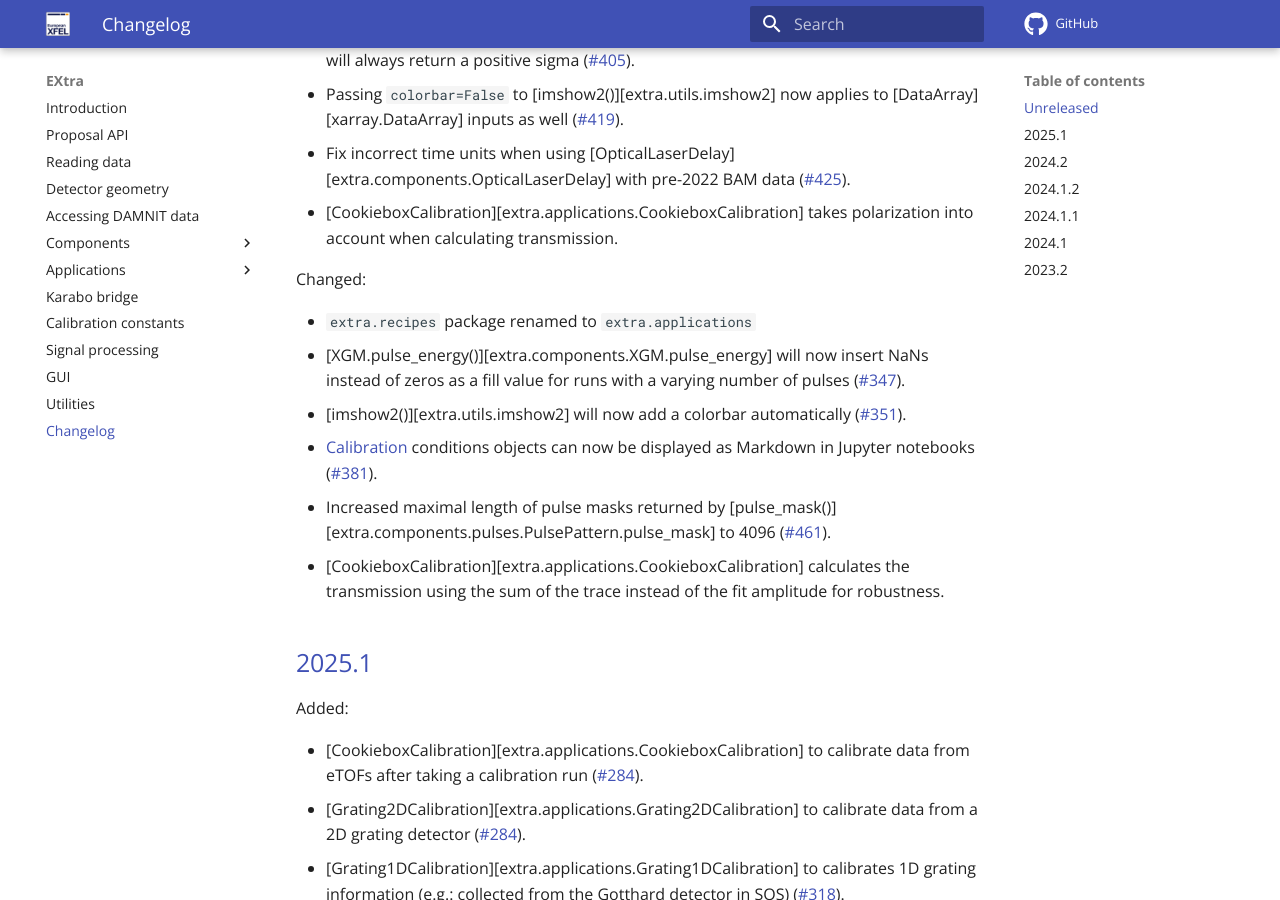
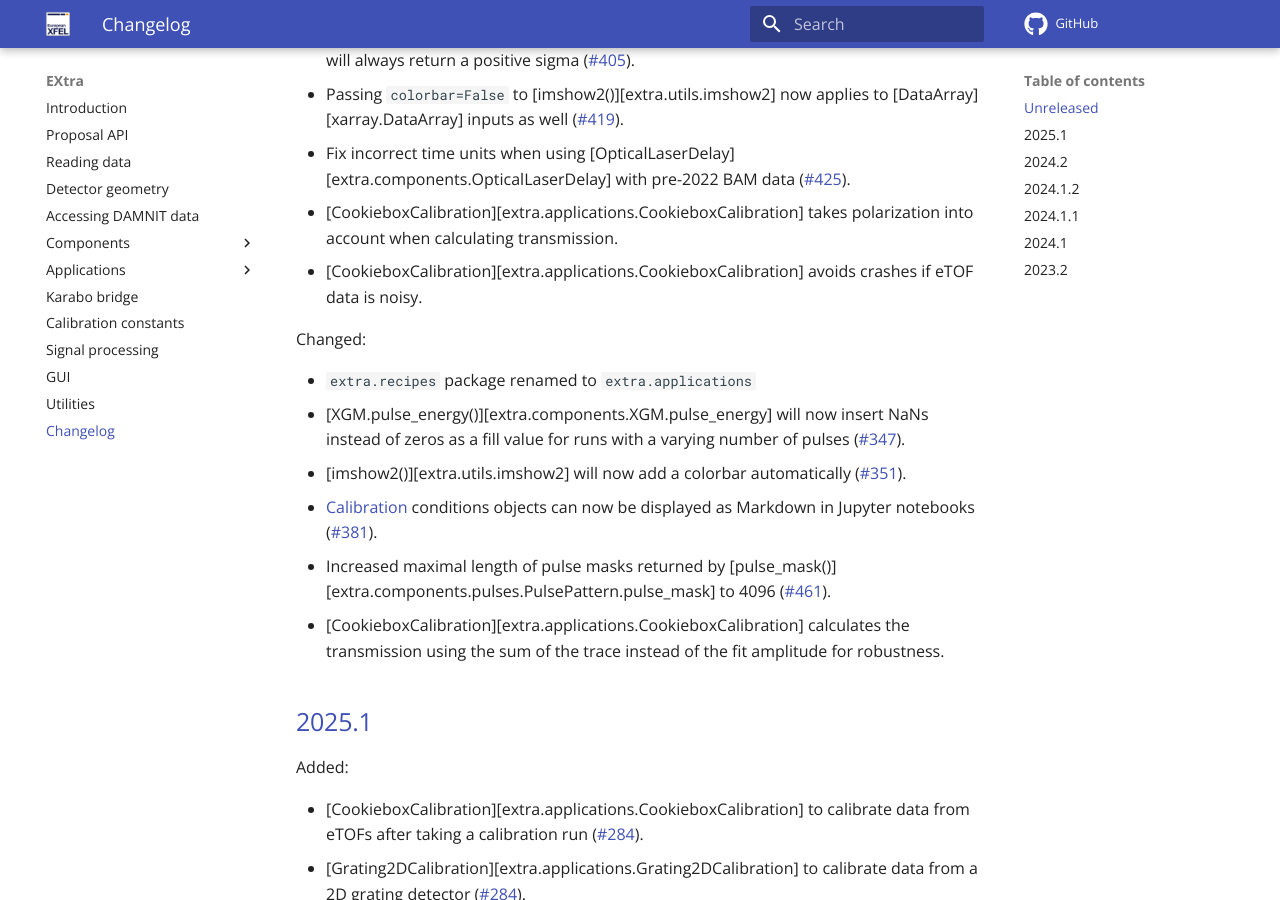
Before and after one commit to European-XFEL/EXtra, an MkDocs documentation site: the page built from docs/changelog.md, in a window 1280 px wide and 900 px high, scrolled down 1302 px. Built offline with MkDocs 1.6.1 and Material for MkDocs 9.7.7, drawn with Linux system fonts in a browser that asks for light colours; emoji names are drawn with the system emoji font; comment, search, counter and statistics services are not loaded.

Commit message:
Adapted change log

```diff
--- a/docs/changelog.md
+++ b/docs/changelog.md
@@ -52,6 +52,7 @@ Fixed:
   with pre-2022 BAM data (!425).
 - [CookieboxCalibration][extra.applications.CookieboxCalibration] takes polarization into account
   when calculating transmission.
+- [CookieboxCalibration][extra.applications.CookieboxCalibration] avoids crashes if eTOF data is noisy.
 
 Changed:
 
```
